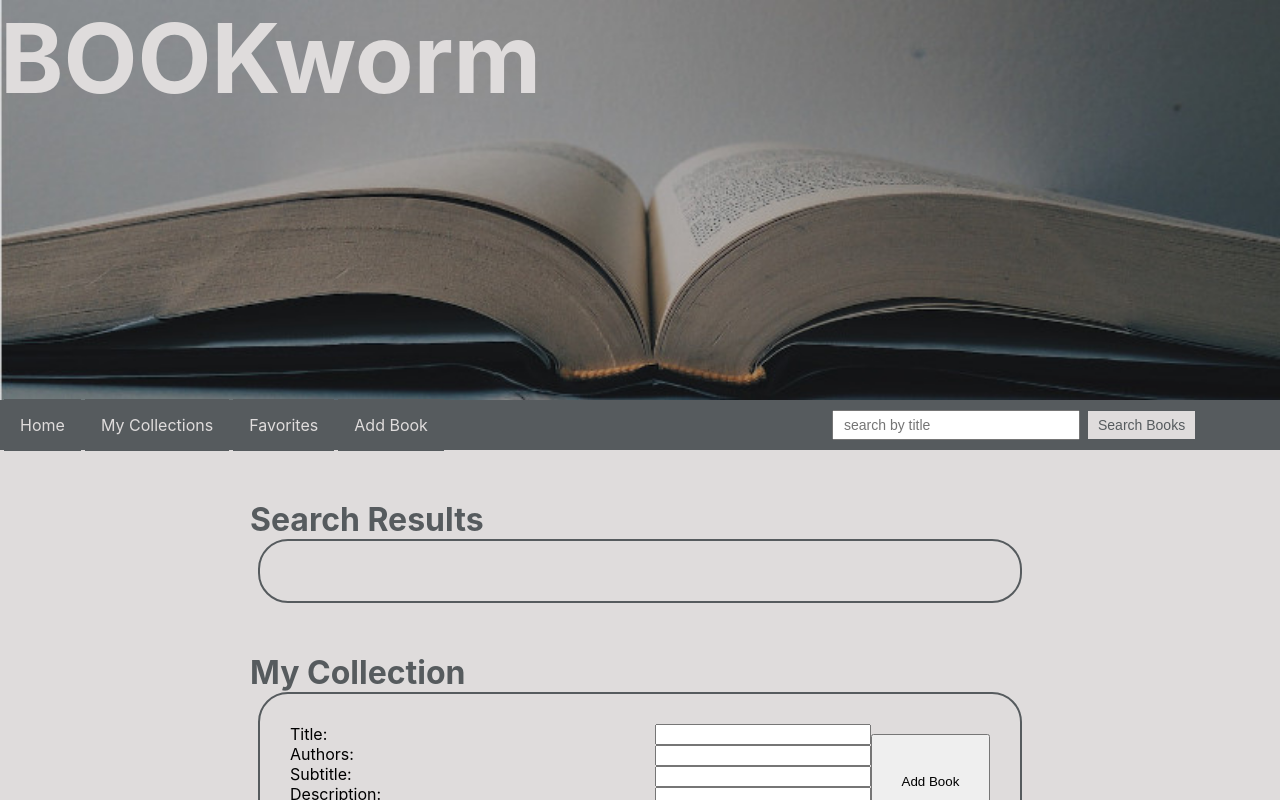
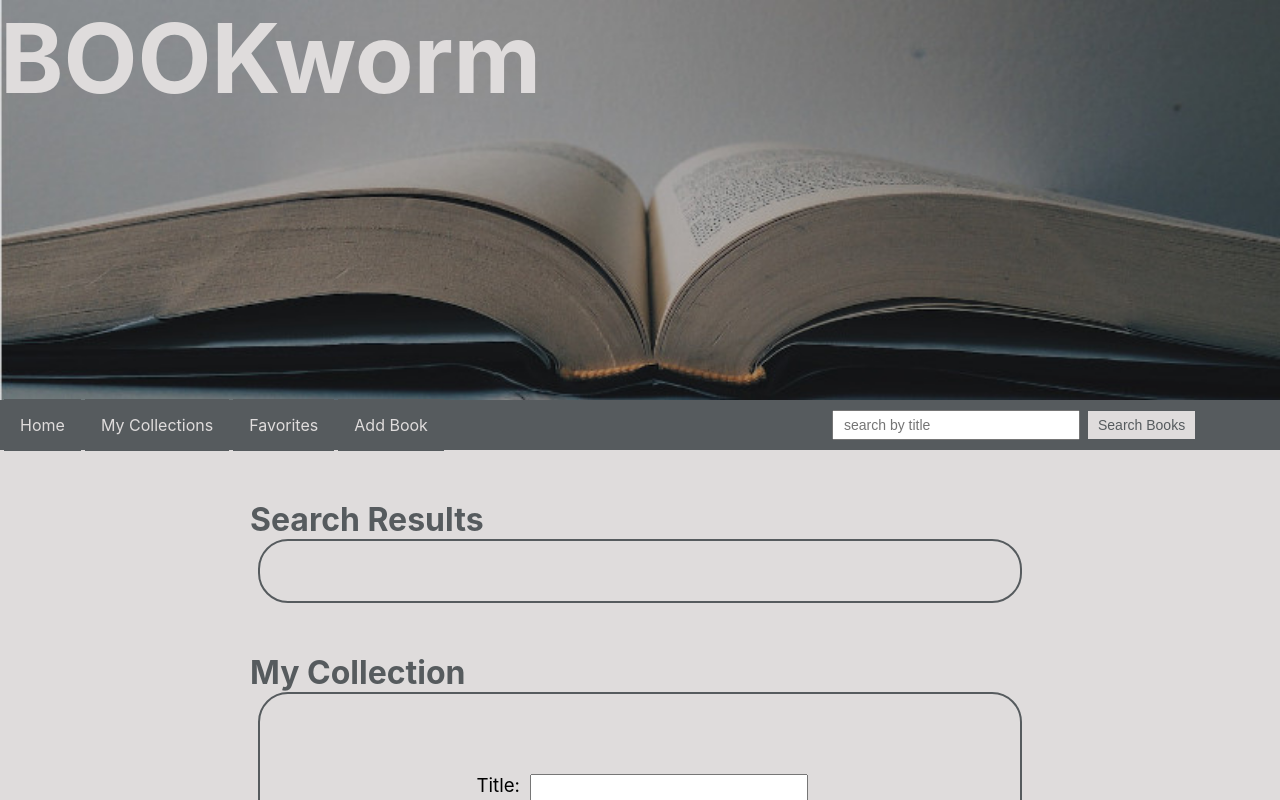
Before and after one commit to EricHagood/Bookworm, a React (Create React App) app in the folder bookworm-client/: page / in a window 1280 px wide. Both pictures are taken after a click on the element "Add Book". Shown: the top 800 px of the page. Built offline with nearby package versions, Linux system fonts and the light colour scheme; no server answers.

Commit message:
preliminary styling on add book page done

```diff
--- a/bookworm-client/src/App.css
+++ b/bookworm-client/src/App.css
@@ -157,27 +157,42 @@ margin-top: 10px;
 }
 .add-form {
   display: flex;
-  flex-direction: row;
+  flex-flow: row wrap;
   justify-content: center;
+  margin-top: 50px;
+
 }
 .label-container{
   display: flex;
   flex-direction: column;
-  width: 40%;
-
+  align-items: flex-end;
+  width: 30%;
+}
+.add-label {
+margin-bottom: 10px;
+margin-right: 10px;
+font-size: 14pt;
 }
 .input-container {
   display: flex;
   flex-direction: column;
-  margin-left: 150px;
   width: 40%;
+  margin-right: 150px;
 }
-.input {
-  width: 50%;
+.add-input {
+  width: 95%;
+  margin-bottom: 4px;
+  padding: 4px;
 }
 .form-button {
+  background-color:rgb(86,91,94);
+  border: none;
+  color: rgb(223, 220, 220);
+  padding: 6px 10px;
   text-align: center;
-  width: 150px;
-  margin-top: 10px;
+  text-decoration: none;
+  font-size: 14px;
+  cursor: pointer;
+  margin-top: 7px;
 
 }
--- a/bookworm-client/src/components/NewForm.jsx
+++ b/bookworm-client/src/components/NewForm.jsx
@@ -57,29 +57,30 @@ export default class NewForm extends Component {
             <div className="add-container">
                 <form className="add-form" onSubmit={ (evt) => this.handleSubmit(evt) }>
                     <div className="label-container">
-                        <label htmlFor="title">Title: </label>
-                        <label htmlFor="authors">Authors: </label>
-                        <label htmlFor="subtitle">Subtitle: </label>
-                        <label htmlFor="description">Description: </label>
-                        <label htmlFor="thumbnail">Thumbnail: </label>
+                        <label className="add-label" htmlFor="title">Title: </label>
+                        <label className="add-label" htmlFor="authors">Authors: </label>
+                        <label className="add-label" htmlFor="subtitle">Subtitle: </label>
+                        <label className="add-label" htmlFor="description">Description: </label>
+                        <label className="add-label" htmlFor="thumbnail">Thumbnail: </label>
                     </div>
                     <div className="input-container">
-                        <input type="text" id="title"
+                        <input className="add-input" type="text" id="title"
                             onChange={ (evt) => this.handleChange(evt) }
                             value={ this.state.title }/>
-                        <input type="text" id="authors"
+                        <input className="add-input" type="text" id="authors"
                             onChange={ (evt) => this.handleChange(evt) }
                             value={ this.state.authors }/>
-                        <input type="text" id="subtitle"
+                        <input className="add-input" type="text" id="subtitle"
                             onChange={ (evt) => this.handleChange(evt) }
                             value={ this.state.subtitle }/>
-                        <input type="text" id="description"
+                        <input className="add-input" type="text" id="description"
                             onChange={ (evt) => this.handleChange(evt) }
                             value={ this.state.description }/>
-                        <input type="text" id="thumbnail" placeholder='/img/book_default_thumbnail.jpeg'
+                        <input className="add-input" type="text" id="thumbnail" placeholder='/img/book_default_thumbnail.jpeg'
                             onChange={ (evt) => this.handleChange(evt) }
                             value={ this.state.thumbnail }/>
                     </div>
+
                         <input className="form-button"type="submit" value="Add Book"/>
                 </form>
             </div>
```
